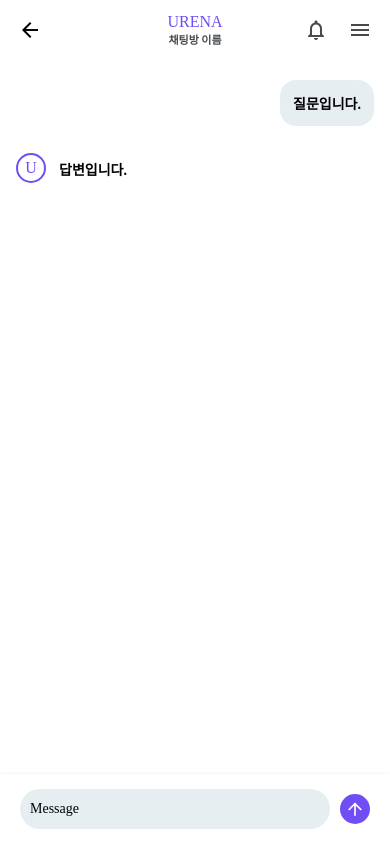
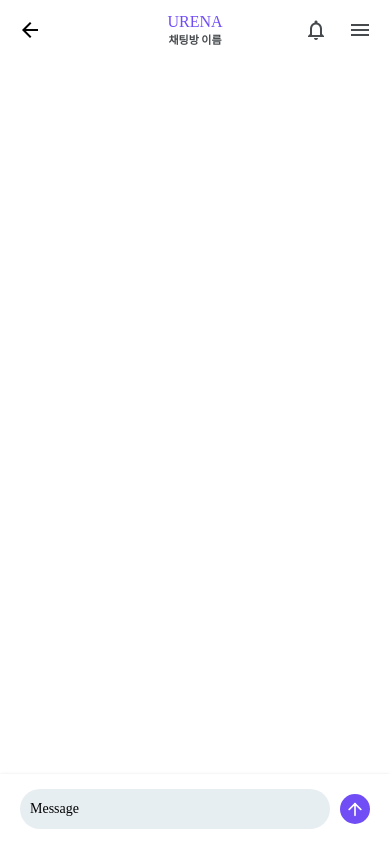
Before and after one commit to LeeJS9856/ioBro_urena, a React Native app in the folder frontend/: screen /Chat in a window 390 px wide. Built offline with nearby package versions, Linux system fonts and the light colour scheme.

Commit message:
Fix: Chat.jsx QnA interface추가

```diff
--- a/frontend/src/pages/Chat/Chat.tsx
+++ b/frontend/src/pages/Chat/Chat.tsx
@@ -6,9 +6,14 @@ import AnswerBalloon from '../../components/Balloons/AnswerBalloon';
 import ChatInput from '../../components/Inputs/ChatInput';
 import Styles from '../../styles/Styles';
 
+interface QnA {
+  Q?: string;
+  A?: string;
+}
+
 const Chat: React.FC = () => {
   const [question, setQuestion] = useState('');
-  const [sampleQnA, setSampleQnA] = useState([{Q: '질문입니다.'}, {A: '답변입니다.'}]);
+  const [sampleQnA, setSampleQnA] = useState([{}]);
   const handleQuestion = () => {
     setSampleQnA(prevQnA => [...prevQnA, {Q: question}]);
     setSampleQnA(prevQnA => [...prevQnA, {A: '답변입니다.'}]);
@@ -21,7 +26,7 @@ const Chat: React.FC = () => {
       <TopNavigation styleType={2}/>
       <ScrollView>
         <View style={Styles.startContainer}>
-          {sampleQnA.map((item, index)=> {
+          {sampleQnA.map((item: QnA, index)=> {
             if(item.Q) {
               return <QuestionBalloon key={index} text={item.Q}/>;
             }
```
